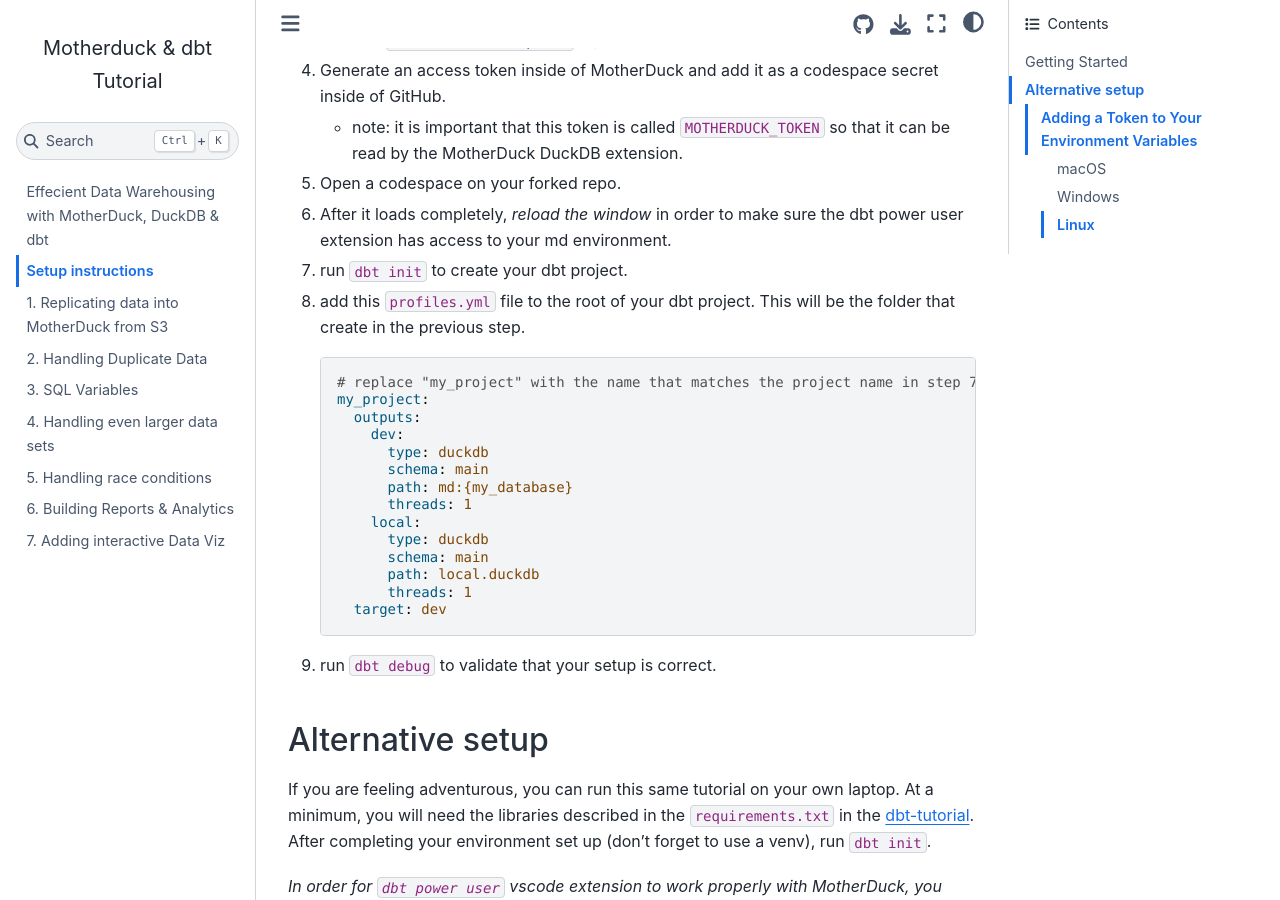
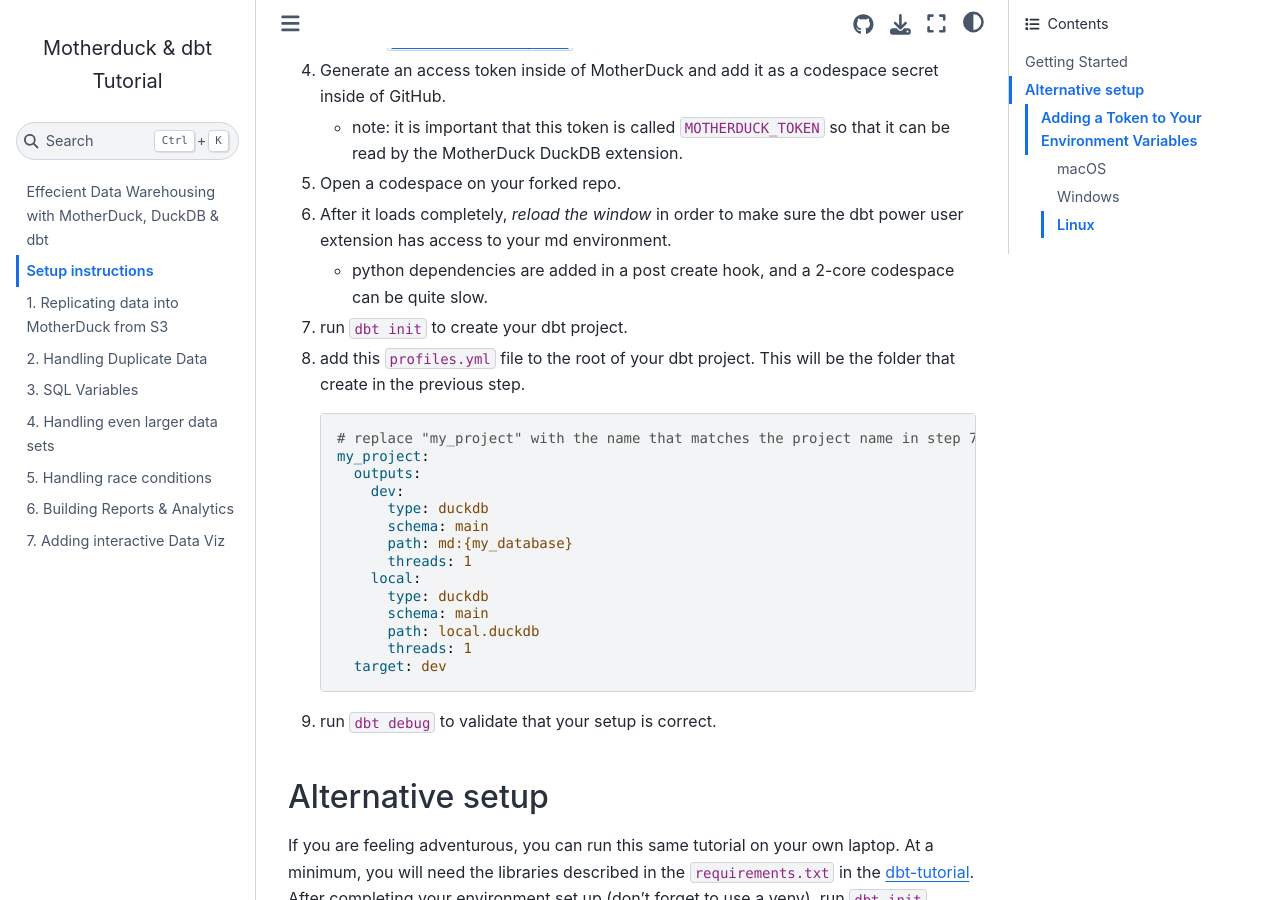
Before and after one commit to MotherDuck-Open-Source/dbt-tutorial, a Jupyter Book: the page built from setup-instructions.md, in a window 1280 px wide and 900 px high, scrolled down 346 px. Built offline with Jupyter Book 1.0.4 settings and Sphinx 7.4.7 and the Sphinx Book theme 1.1.4, drawn with Linux system fonts in a browser that asks for light colours; pages that are not in the unit, such as notebooks, are missing from menus.

Commit message:
small tweaks

```diff
--- a/setup-instructions.md
+++ b/setup-instructions.md
@@ -20,11 +20,12 @@ To get started with the tutorial, you'll need a GitHub Codespace. The template c
 
 1. Create a MotherDuck account.
 2. Create a database inside of MotherDuck. This can be done with the command `create database {my_database};` from the MotherDuck UI.
-3. Fork the `dbt-tutorial-template` repo in GitHub.
+3. Fork the [`dbt-tutorial-template`](https://github.com/MotherDuck-Open-Source/dbt-tutorial-template) repo in GitHub.
 4. Generate an access token inside of MotherDuck and add it as a codespace secret inside of GitHub.
     - note: it is important that this token is called `MOTHERDUCK_TOKEN` so that it can be read by the MotherDuck DuckDB extension.
 5. Open a codespace on your forked repo.
 6. After it loads completely, _reload the window_ in order to make sure the dbt power user extension has access to your md environment.
+   - python dependencies are added in a post create hook, and a 2-core codespace can be quite slow.
 7. run `dbt init` to create your dbt project.
 8. add this `profiles.yml` file to the root of your dbt project. This will be the folder that create in the previous step.
 
```
Also changed, not shown: other parts of setup-instructions.md (+1 -1 lines).
